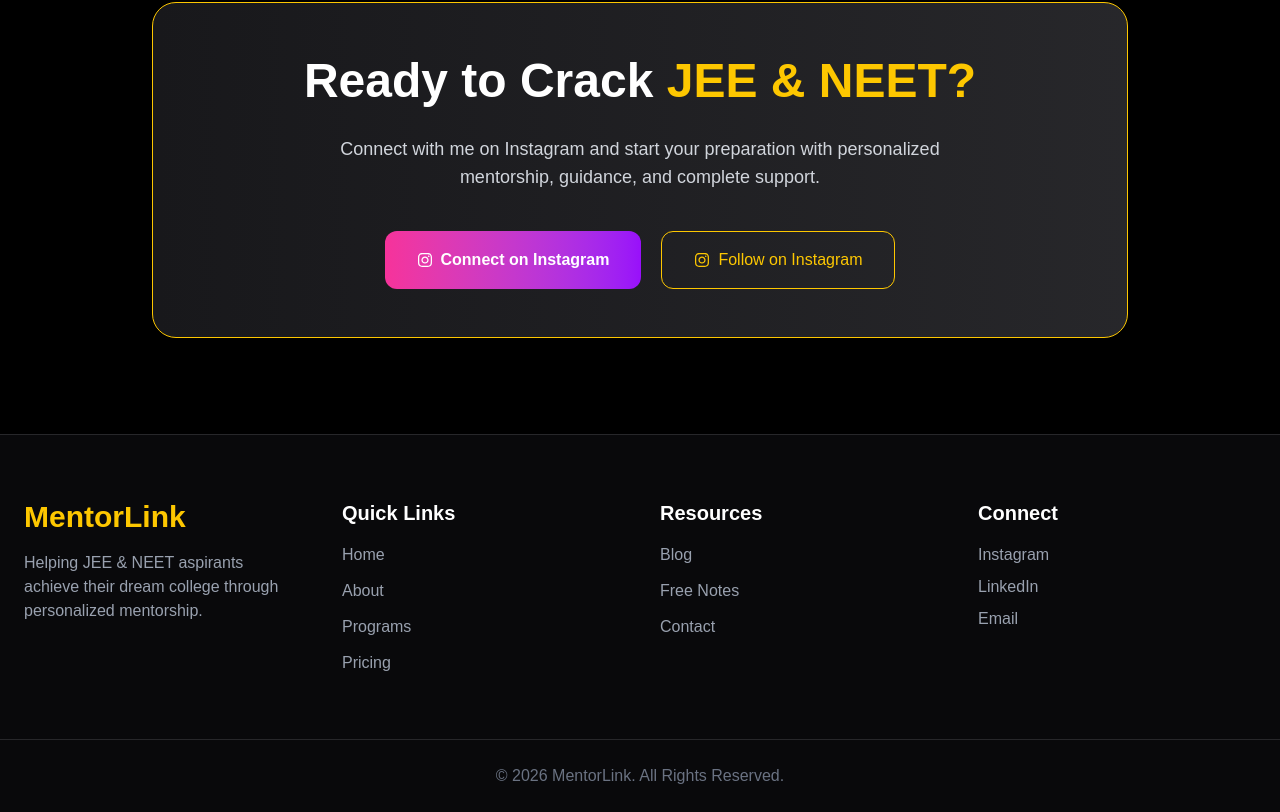
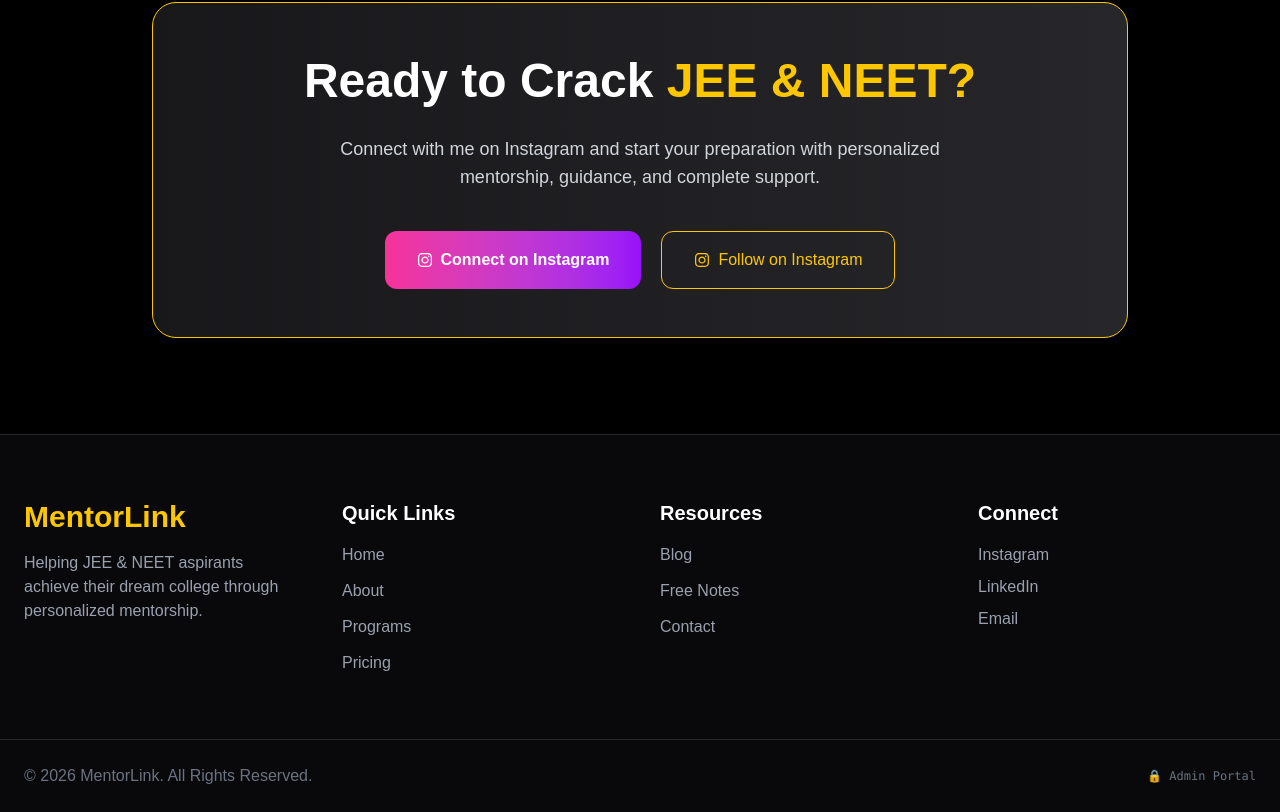
Before and after one commit to Shivam-singh-shi/mentorlink, a React (Vite) app in the folder client/: page / in a window 1280 px wide. Shown: the part 9278-10090 px from the top of the page. Built offline with nearby package versions, Linux system fonts and the light colour scheme; no server answers.

Commit message:
Add Admin Portal link in website Footer

```diff
--- a/client/src/components/layout/Footer.jsx
+++ b/client/src/components/layout/Footer.jsx
@@ -45,8 +45,11 @@
         </div>
       </div>
 
-      <div className="border-t border-zinc-800 py-6 text-center text-gray-500">
-        © 2026 MentorLink. All Rights Reserved.
+      <div className="border-t border-zinc-800 py-6 text-center text-gray-500 flex flex-col sm:flex-row items-center justify-between max-w-7xl mx-auto px-6 gap-2">
+        <p>© 2026 MentorLink. All Rights Reserved.</p>
+        <Link to="/admin" className="text-xs text-gray-500 hover:text-yellow-400 transition font-mono">
+          🔒 Admin Portal
+        </Link>
       </div>
     </footer>
   );
```
